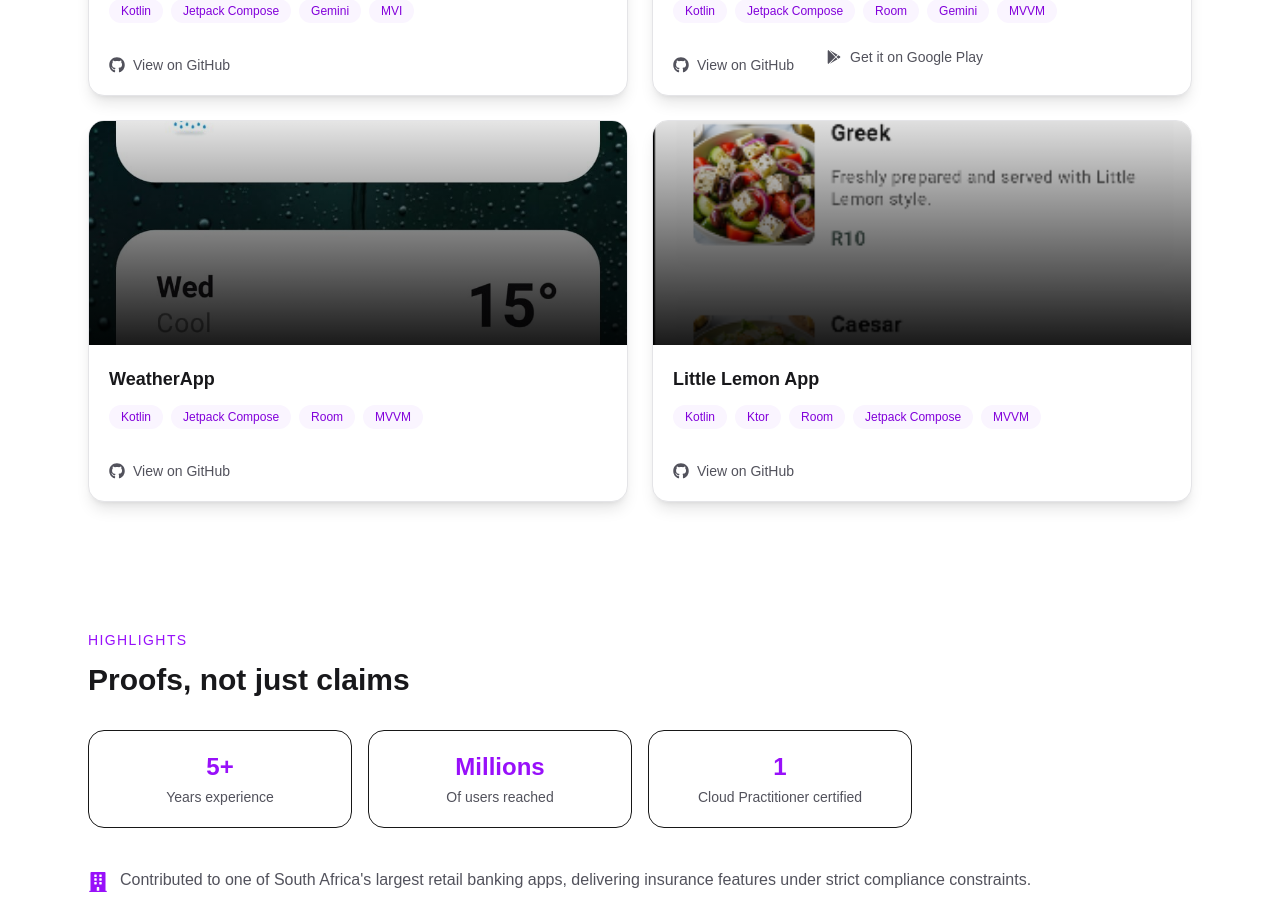
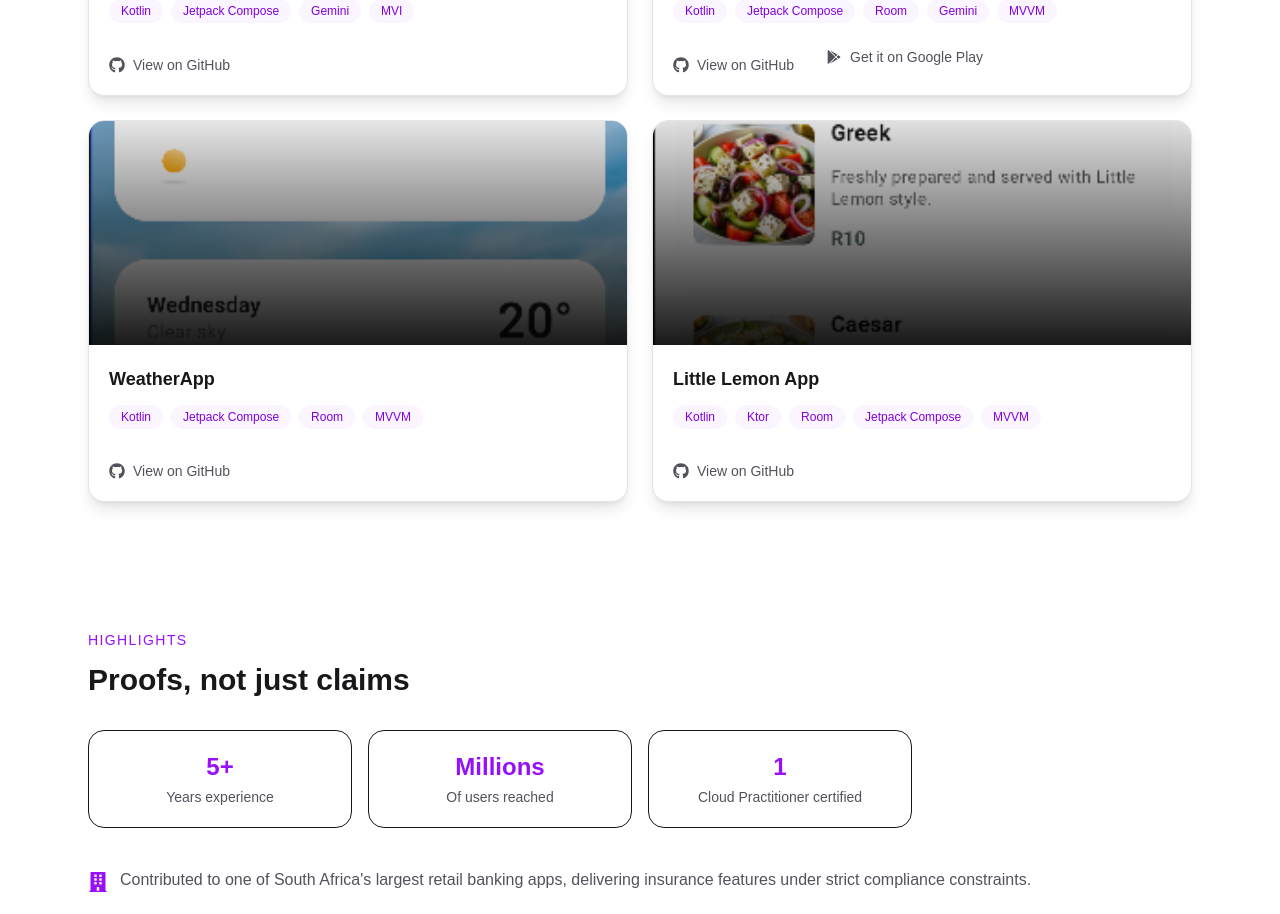
Before and after one commit to OddzMint-Net/odwa-portfolio, a Next.js app: page / in a window 1280 px wide. Shown: the part 1160-2074 px from the top of the page. Built offline with nearby package versions, Linux system fonts and the light colour scheme.

Commit message:
Add: new image

```diff
--- a/app/components/Projects.tsx
+++ b/app/components/Projects.tsx
@@ -34,7 +34,7 @@ const projects: Project[] = [
         technologies: ["Kotlin", "Jetpack Compose", "Room", "MVVM"],
         githubUrl: "https://github.com/OddzMint-Net",
         projectUrl: "https://github.com/OddzMint-Net/WeatherApp",
-        image: "/projects/weather.jpeg"
+        image: "/projects/sunny_icon.png"
     },
     {
         title: "Little Lemon App",
```
Also changed, not shown: public/projects/sunny_icon.png (added).
